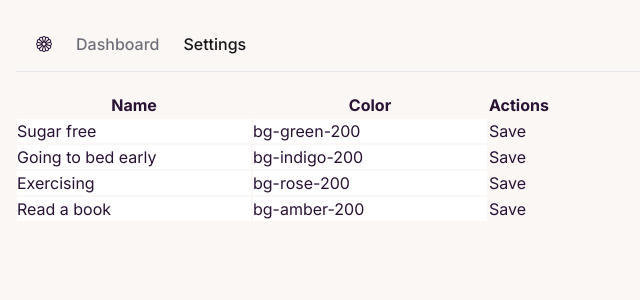
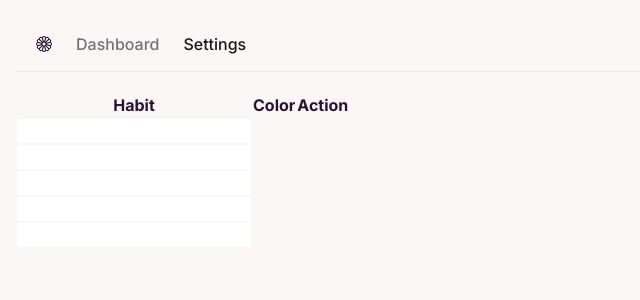
Before and after one commit to baradev/my-habit-tracker, a Next.js app: page /settings in a window 1280 px wide. Shown: the top 300 px of the page, without its empty margins (0-640 px from the left). Built offline with nearby package versions, Linux system fonts and the light colour scheme.

Commit message:
add setting table changes

```diff
--- a/app/settings/page.tsx
+++ b/app/settings/page.tsx
@@ -1,93 +1,42 @@
-"use client";
+'use client'
 
-import React, { useState, useEffect } from "react";
-import { habitData, IHabit } from "../page";
+import React, { useState } from 'react'
 
 export default function Settings() {
-  const [editedHabits, setEditedHabits] = useState<{ [key: string]: IHabit }>(
-    {}
-  );
+  const [habits, setHabits] = useState(['', '', '', '', ''])
 
-  // Load edited habits from localStorage on component mount
-  useEffect(() => {
-    const storedData = localStorage.getItem("editedHabits");
-    if (storedData) {
-      setEditedHabits(JSON.parse(storedData));
-    }
-  }, []);
-
-  // Save edited habits to localStorage whenever they change
-  useEffect(() => {
-    localStorage.setItem("editedHabits", JSON.stringify(editedHabits));
-  }, [editedHabits]);
-
-  const handleNameChange = (
-    e: React.ChangeEvent<HTMLInputElement>,
-    habitId: string
-  ) => {
-    setEditedHabits((prevHabits) => ({
-      ...prevHabits,
-      [habitId]: {
-        ...prevHabits[habitId],
-        name: e.target.value,
-      },
-    }));
-  };
-
-  const handleColorChange = (
-    e: React.ChangeEvent<HTMLInputElement>,
-    habitId: string
-  ) => {
-    setEditedHabits((prevHabits) => ({
-      ...prevHabits,
-      [habitId]: {
-        ...prevHabits[habitId],
-        color: e.target.value,
-      },
-    }));
-  };
-
-  const handleSave = (habitId: string) => {
-    // Save the edited habit data or perform other actions as needed
-    const editedHabit = editedHabits[habitId];
-    console.log("Saving edited habit:", editedHabit);
-  };
+  const handleHabitChange = (index, value) => {
+    const newHabits = [...habits]
+    newHabits[index] = value
+    setHabits(newHabits)
+  }
 
   return (
     <div>
       <table>
         <thead>
           <tr>
-            <th>Name</th>
+            <th>Habit</th>
             <th>Color</th>
-            <th>Actions</th>
+            <th>Action</th>
           </tr>
         </thead>
         <tbody>
-          {habitData.Habits.map((habit) => (
-            <tr key={habit.id}>
+          {habits.map((habit, index) => (
+            <tr key={index}>
               <td>
                 <input
                   type="text"
-                  value={editedHabits[habit.id]?.name || habit.name}
-                  onChange={(e) => handleNameChange(e, habit.id)}
+                  value={habit}
+                  onChange={(e) => handleHabitChange(index, e.target.value)}
                 />
               </td>
-              <td>
-                <input
-                  type="text"
-                  value={editedHabits[habit.id]?.color || habit.color}
-                  onChange={(e) => handleColorChange(e, habit.id)}
-                />
-              </td>
-              <td>
-                <button onClick={() => handleSave(habit.id)}>Save</button>
-                {/* Add other action buttons if needed */}
-              </td>
+              <td>{/* You can add a color input here if needed */}</td>
+              <td>{/* You can add action buttons here if needed */}</td>
             </tr>
           ))}
         </tbody>
       </table>
     </div>
-  );
+  )
 }
```
